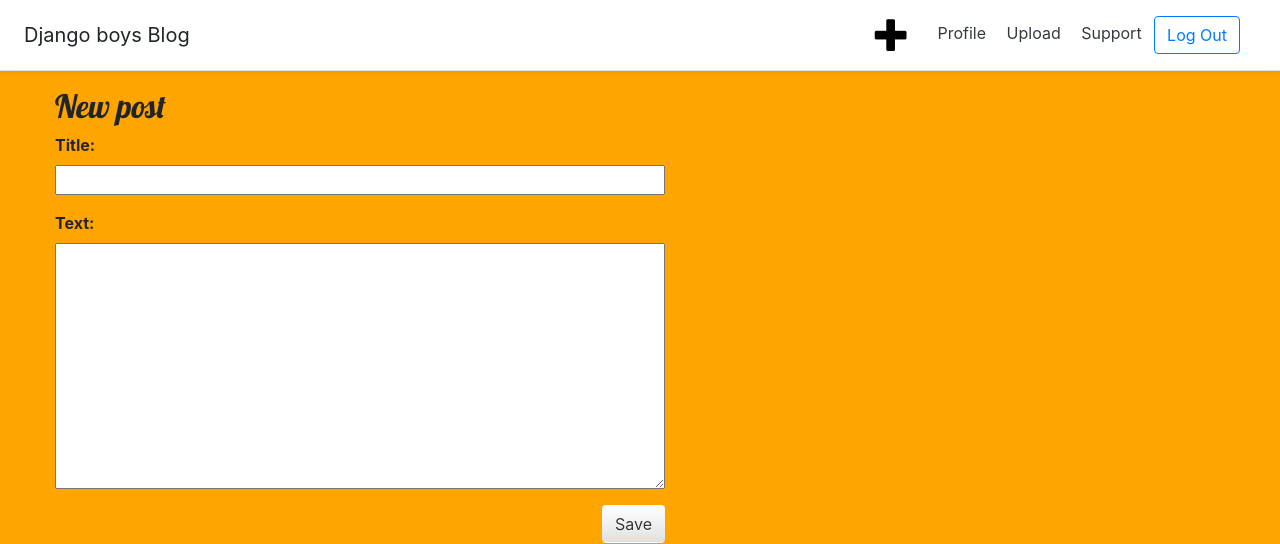
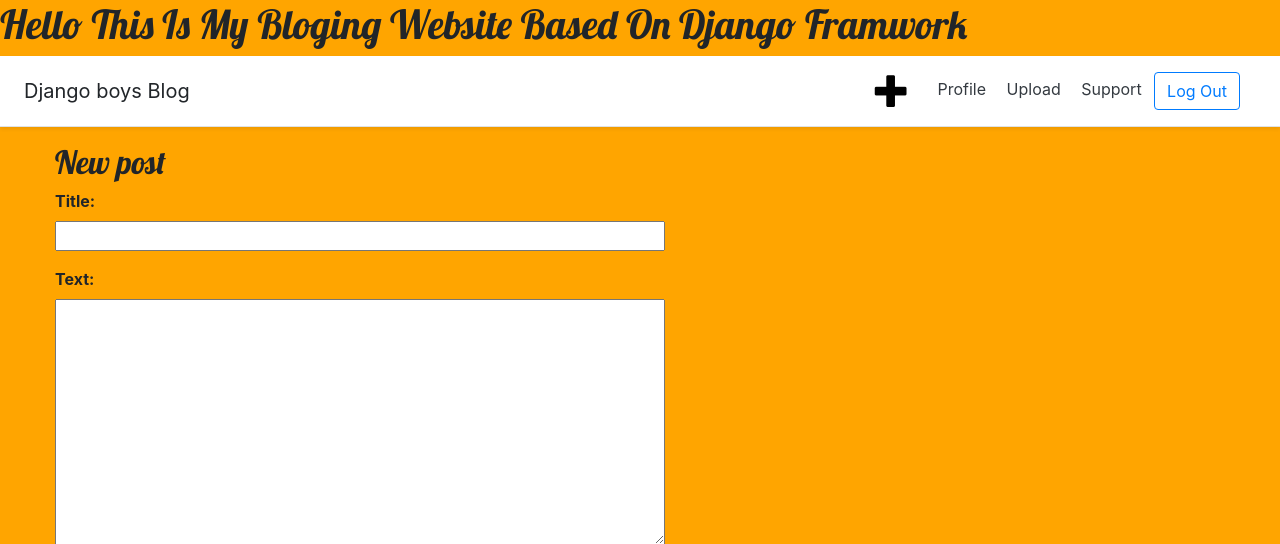
Before and after one commit to pyanishjain/django-first-blog-site, a Django app: page /post/new in a window 1280 px wide. Shown: the top 544 px of the page. Run offline with Django 3.2, Linux system fonts and the light colour scheme; the visitor is signed in with stand-in values (Sample User, id 1); some libraries are stand-ins or nearby versions.

Commit message:
h1 is added

```diff
--- a/blog/templates/blog/base.html
+++ b/blog/templates/blog/base.html
@@ -31,7 +31,7 @@
     <body>
 
 
-
+        <h1>Hello This Is My Bloging Website Based On Django Framwork</h1>
 
       <div class="d-flex flex-column flex-md-row align-items-center p-3 px-md-4 mb-3 bg-white border-bottom shadow-sm">
           <h5 class="my-0 mr-md-auto font-weight-normal">Django boys Blog</h5>
```
